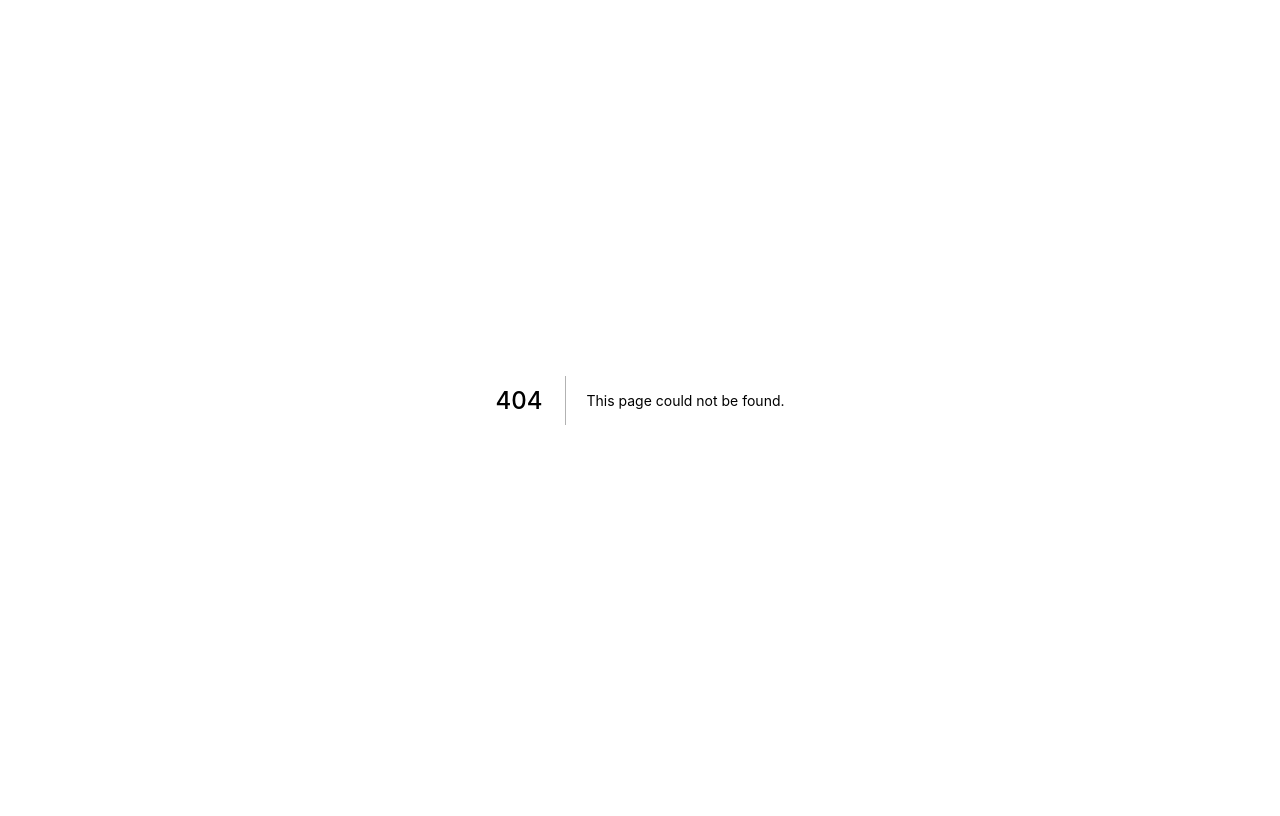
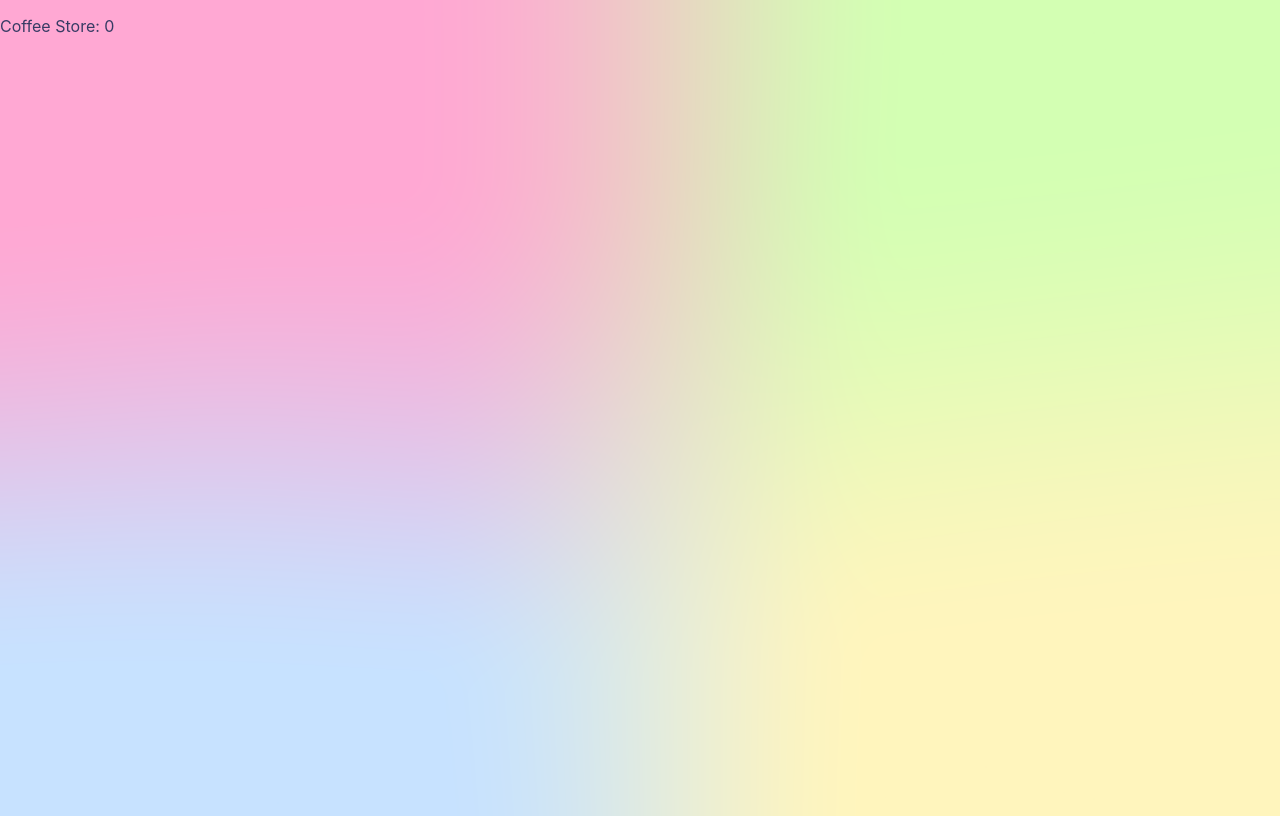
Before and after one commit to ogeeDeveloper/course-AcademyZeroToMastery--Complete-Next.js-Developer-in-2022, a Next.js app: page /coffee-store/0 in a window 1280 px wide. Before the commit this address had no page. Built offline with nearby package versions, Linux system fonts and the light colour scheme.

Commit message:
Started creating te damic route for the cofee-store page

```diff
--- /dev/null
+++ b/pages/coffee-store/[id].js
@@ -0,0 +1,15 @@
+// Hook to read route from the browser URL
+import {useRouter} from 'next/router'
+
+const CoffeeStore = () => {
+    const router = useRouter() // This is a object that has a lot of values such as the 'id' from query
+    const {id} = router.query
+
+    return (
+        <div>
+            <p>Coffee Store: {id}</p>
+        </div>
+    )
+}
+
+export default CoffeeStore
```
